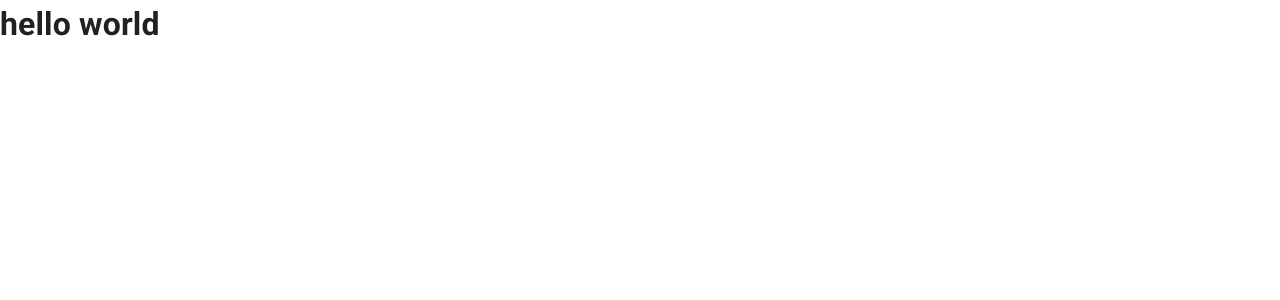
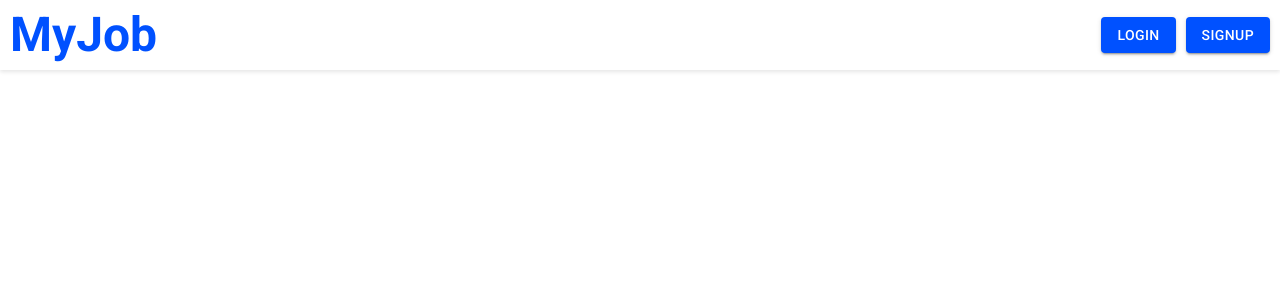
Before and after one commit to Faiz-js/full-stack-job-portal, a Next.js app: page / in a window 1280 px wide. Shown: the top 300 px of the page. Built offline with nearby package versions, Linux system fonts and the light colour scheme.

Commit message:
static navbar created

```diff
--- /dev/null
+++ b/src/app/components/LandingPage/LandingPage.tsx
@@ -0,0 +1,9 @@
+import Navbar from "../Navbar/Navbar";
+
+export default function LandingPageComponent() {
+  return (
+    <main>
+      <Navbar />
+    </main>
+  )
+}
--- /dev/null
+++ b/src/app/components/Navbar/Navbar.tsx
@@ -0,0 +1,28 @@
+import { Typography, Box, Button } from "@mui/material";
+
+export default function Navbar() {
+  return (
+    <nav
+      style={{
+        height: "70px",
+        display: "flex",
+        justifyContent: "space-between",
+        alignItems: "center",
+        color: "#0051FF",
+        boxShadow: "0 2px 4px rgba(0,0,0,0.1)",
+        padding: "0px 10px"
+      }}
+    >
+      <Typography variant="h3" sx={{ fontWeight: "bold"}}>MyJob</Typography>
+
+      <Box sx={{ display: "flex", gap: "10px" }}>
+        <Button variant="contained" sx={{ backgroundColor: "#0051FF" }}>
+          Login
+        </Button>
+        <Button variant="contained" sx={{ backgroundColor: "#0051FF" }}>
+          Signup
+        </Button>
+      </Box>
+    </nav>
+  );
+}
--- a/src/app/page.tsx
+++ b/src/app/page.tsx
@@ -1,3 +1,5 @@
-export default function Home() {
-  return <h1>hello world</h1>
+import LandingPageComponent from "./components/LandingPage/LandingPage";
+
+export default function LandingPage() {
+  return <LandingPageComponent />
 }
```
